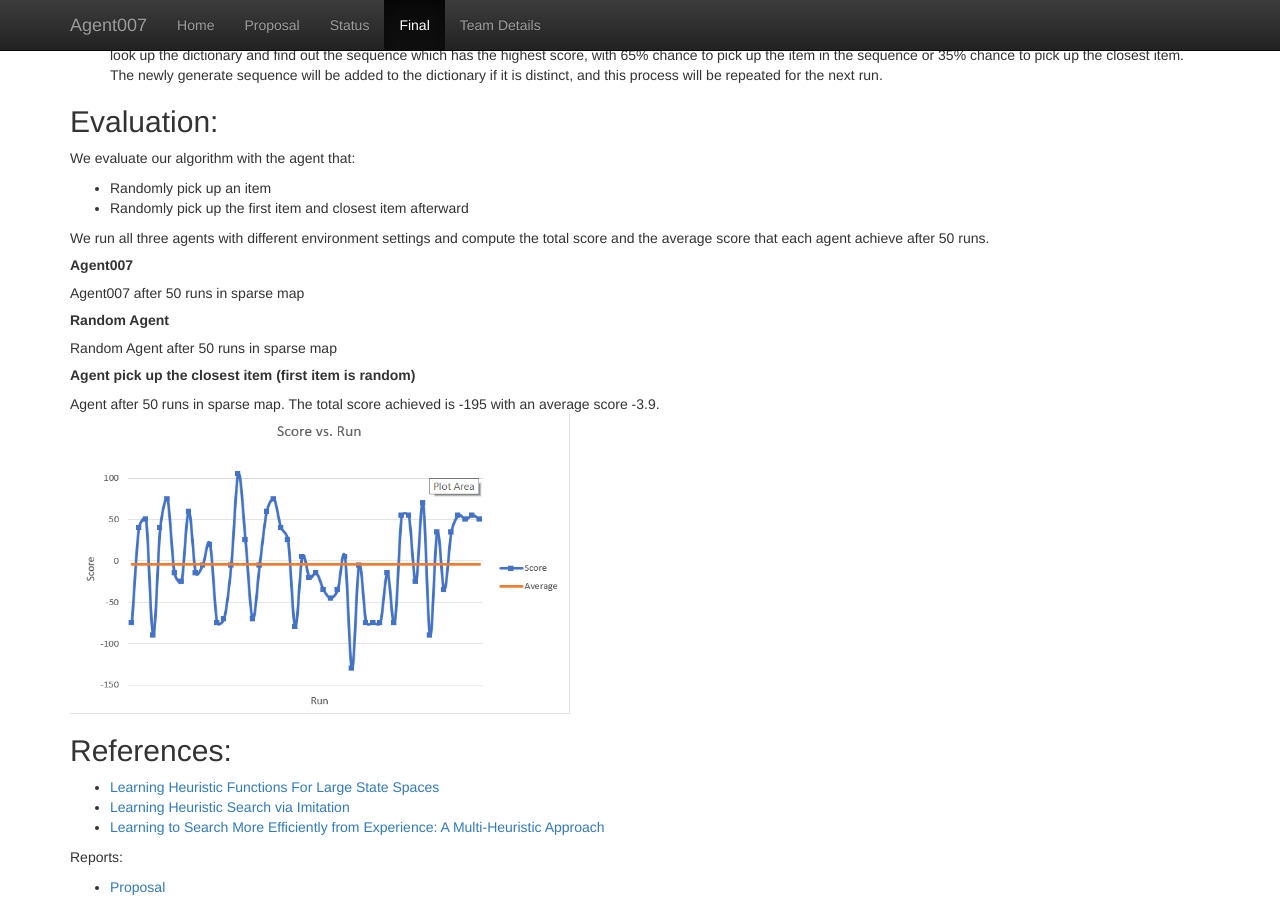
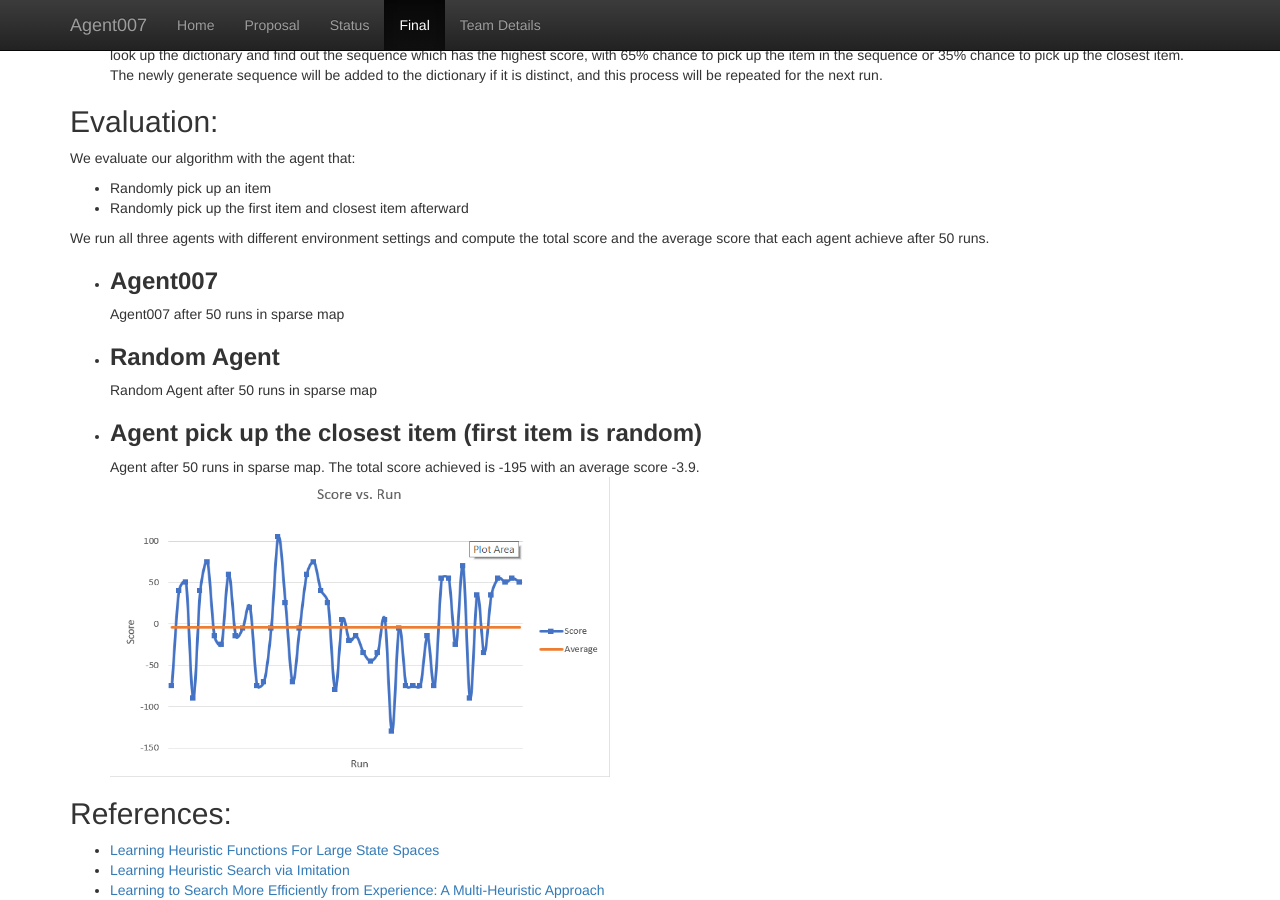
Before and after one commit to KumarHX/Agent007, a Jekyll site: the page built from docs/final.md, in a window 1280 px wide and 900 px high, scrolled down 1007 px. Built offline with Jekyll 4.4.1, drawn with Linux system fonts in a browser that asks for light colours.

Commit message:
Update final.md

```diff
--- a/docs/final.md
+++ b/docs/final.md
@@ -32,15 +32,15 @@ We evaluate our algorithm with the agent that:
 
 We run all three agents with different environment settings and compute the total score and the average score that each agent achieve after 50 runs.
 
-##### **Agent007**
+- ### **Agent007**
 Agent007 after 50 runs in sparse map <br>
 
 
-##### **Random Agent**
+- ### **Random Agent**
 Random Agent after 50 runs in sparse map <br>
 
 
-##### **Agent pick up the closest item (first item is random)**
+- ### **Agent pick up the closest item (first item is random)**
 Agent after 50 runs in sparse map. The total score achieved is -195 with an average score -3.9. <br>
 <a href="url"><img src="ShortestPathSparse.png" align="center" height="300" width="500" ></a>
 
```
